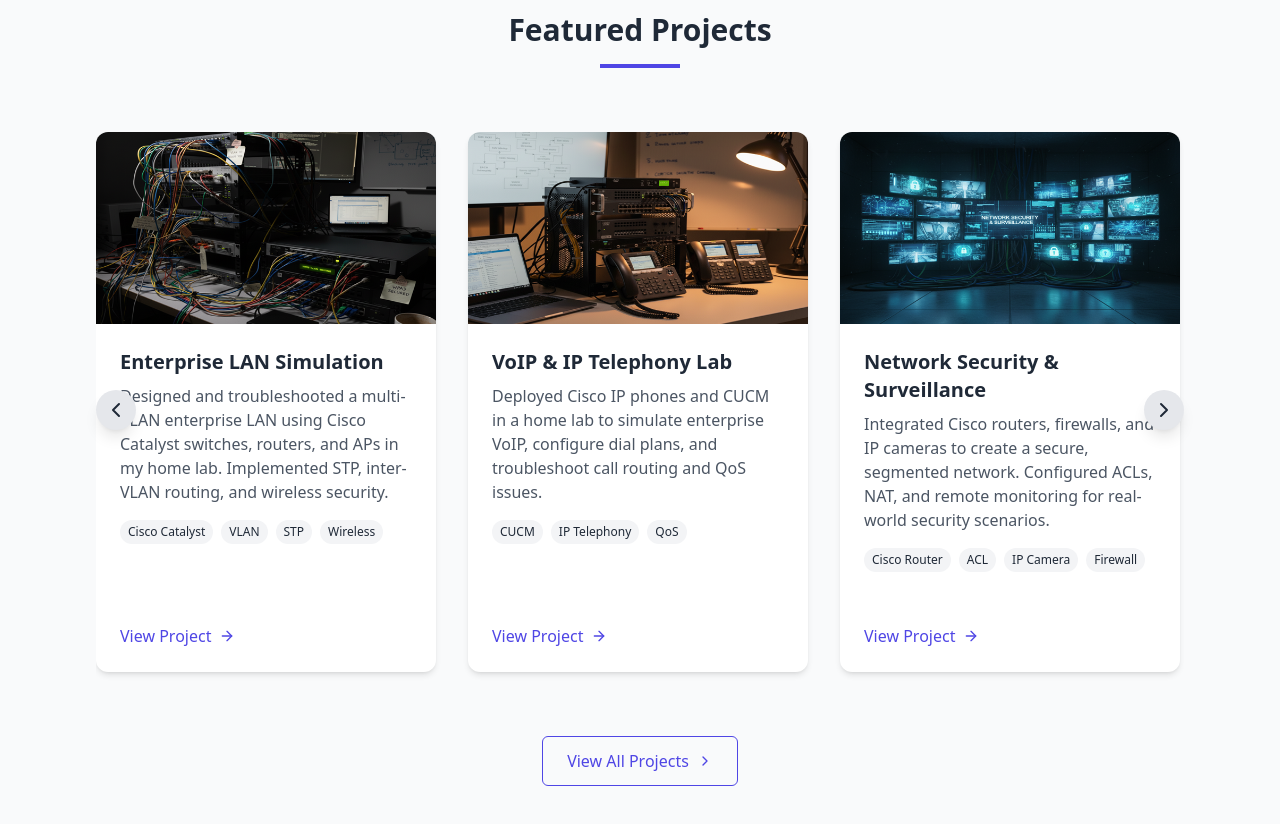
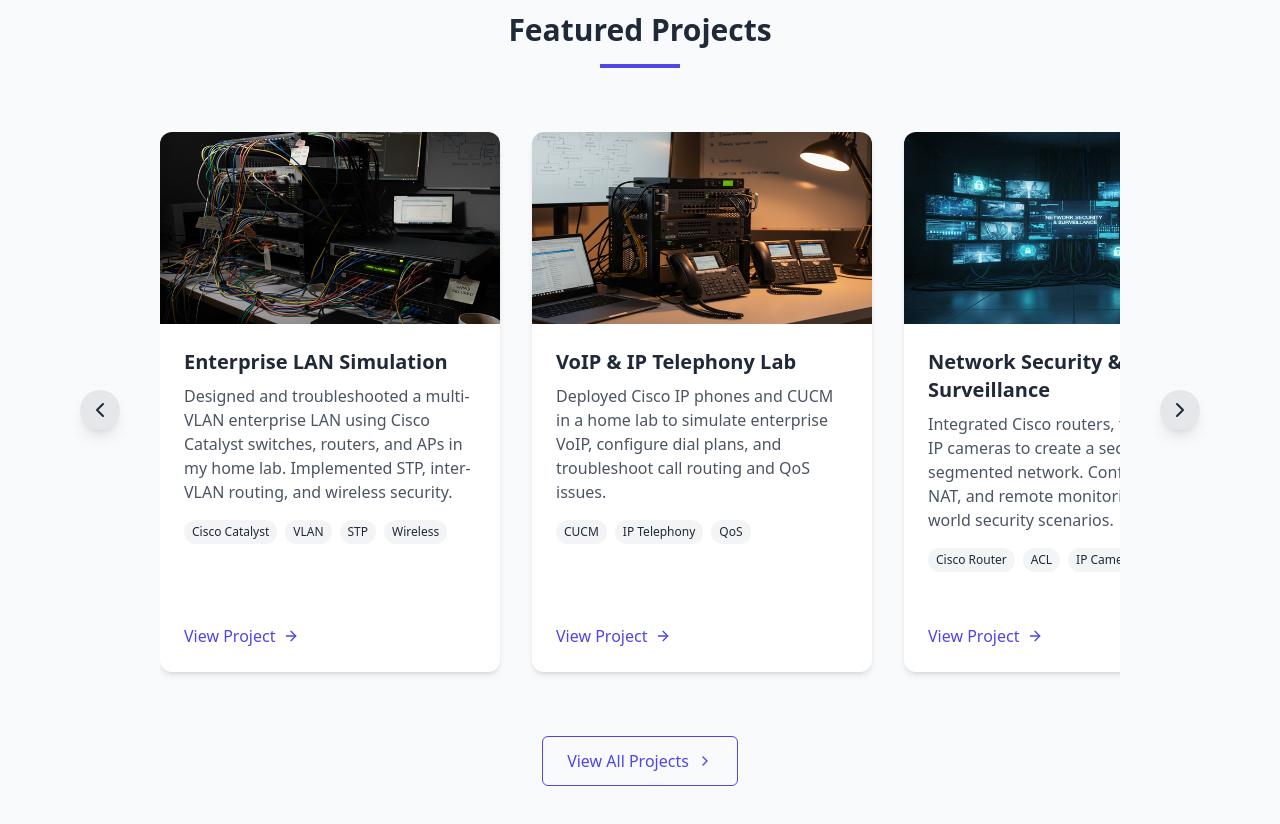
Before and after one commit to toughdave/david-on-cloud, a plain HTML site: page index.html in a window 1280 px wide. Shown: the part 3180-4004 px from the top of the page. Drawn offline with nearby package versions, Linux system fonts and the light colour scheme.

Commit message:
Left and right arrows moved outside carousel

```diff
--- a/index.html
+++ b/index.html
@@ -246,10 +246,13 @@
                 <h2 class="text-3xl font-bold text-gray-800 mb-4">Featured Projects</h2>
                 <div class="w-20 h-1 bg-indigo-600 mx-auto"></div>
             </div>
-            <div class="relative">
-                <button id="scrollLeft" class="absolute left-0 top-1/2 -translate-y-1/2 z-10 bg-gray-200 shadow-lg rounded-full p-2 hover:bg-indigo-200 transition">
+            <div class="relative px-16"> <!-- Increased padding to accommodate external arrows -->
+                <!-- Left arrow positioned outside carousel bounds -->
+                <button id="scrollLeft" class="absolute -left-4 top-1/2 -translate-y-1/2 z-10 bg-gray-200 shadow-lg rounded-full p-2 hover:bg-indigo-200 transition">
                     <i data-feather="chevron-left"></i>
                 </button>
+
+                <!-- Carousel content -->
                 <div id="projectsCarousel" class="flex overflow-x-auto space-x-8 pb-4 scroll-smooth snap-x snap-mandatory">
                     <!-- Networking Home Lab Project 1 -->
                     <div data-aos="fade-up" class="bg-white rounded-xl overflow-hidden shadow-md hover:shadow-lg transition duration-300 min-w-[340px] max-w-[340px] h-[540px] snap-center flex flex-col">
@@ -400,7 +403,8 @@
                         </div>
                     </div>
                 </div>
-                <button id="scrollRight" class="absolute right-0 top-1/2 -translate-y-1/2 z-10 bg-gray-200 shadow-lg rounded-full p-2 hover:bg-indigo-200 transition">
+                <!-- Right arrow positioned outside carousel bounds -->
+                <button id="scrollRight" class="absolute -right-4 top-1/2 -translate-y-1/2 z-10 bg-gray-200 shadow-lg rounded-full p-2 hover:bg-indigo-200 transition">
                     <i data-feather="chevron-right"></i>
                 </button>
             </div>
```
